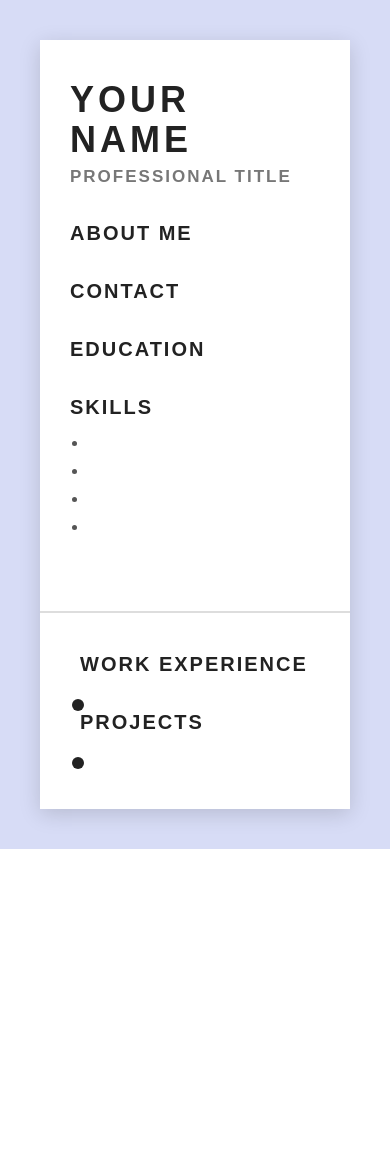
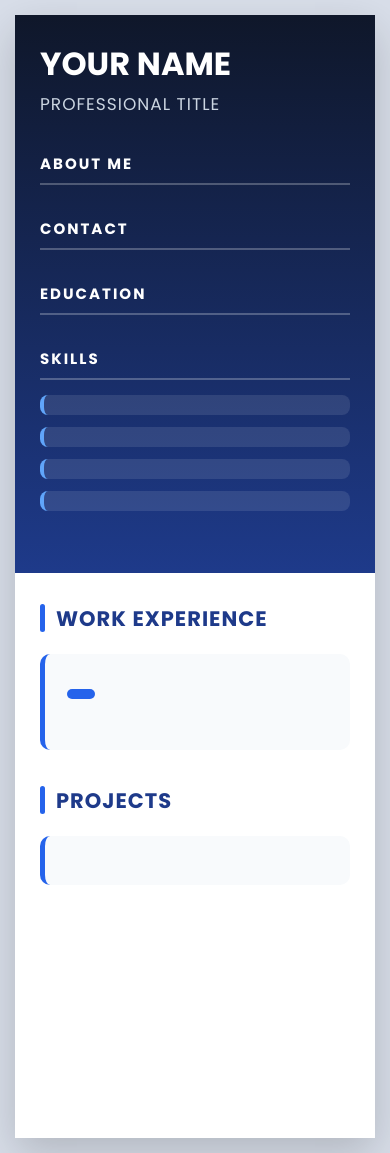
Before and after one commit to sarbajitjana8436-maker/resume_maker, a Django app: template mysite/templates/resume2.html in a window 390 px wide. Before the commit the page ends 849 px from the top, so only its background shows below. Run offline with Django 5.2, Linux system fonts and the light colour scheme; the template is opened without the code that fills it, so the values that code supplies are empty.

Commit message:
I have changed style resume_ 1, 2, 3, 4,

```diff
--- a/mysite/static/css/resume2.css
+++ b/mysite/static/css/resume2.css
@@ -1,168 +1,223 @@
+/* ================= GOOGLE FONT ================= */
+
+@import url('https://fonts.googleapis.com/css2?family=Poppins:wght@300;400;500;600;700&display=swap');
+
+/* ================= RESET ================= */
+
 *{
     margin:0;
     padding:0;
     box-sizing:border-box;
-    font-family:Arial, Helvetica, sans-serif;
+    font-family:'Poppins',sans-serif;
 }
 
+/* ================= BODY ================= */
+
 body{
-    background: #D7DCF6;
-    display:flex;
-    justify-content:center;
+    background:#d8dee9;
     padding:40px;
 }
 
+/* ================= RESUME (A4) ================= */
+
 .resume{
-    width:900px;
-    background:#fff;
-    display:grid;
-    grid-template-columns:35% 65%;
-    box-shadow:0 5px 20px rgba(0,0,0,.15);
+    width:210mm;
+    min-height:297mm;
+    margin:auto;
+    display:flex;
+    background:#ffffff;
+    overflow:hidden;
+    box-shadow:0 15px 40px rgba(0,0,0,.18);
 }
 
-/* Left */
+/* ================= LEFT SIDEBAR ================= */
 
 .left{
+    width:34%;
+    background:linear-gradient(180deg,#0f172a,#1e3a8a);
+    color:#ffffff;
     padding:40px 30px;
 }
 
 .left h1{
-    font-size:48px;
-    letter-spacing:4px;
-    color:#222;
-    text-transform:uppercase;
-    line-height:1.1;
+    font-size:32px;
+    line-height:1.2;
     margin-bottom:8px;
+    font-weight:700;
 }
 
-.left h3{
-    color:#777;
+.left > h3{
     font-size:17px;
-    letter-spacing:2px;
+    font-weight:400;
+    color:#cbd5e1;
     margin-bottom:35px;
-    text-transform:uppercase;
+    letter-spacing:1px;
 }
 
-.section{
+.left .section{
+    margin-bottom:32px;
+}
+
+.left .section h2{
+    font-size:15px;
+    text-transform:uppercase;
+    letter-spacing:2px;
+    margin-bottom:15px;
+    padding-bottom:8px;
+    border-bottom:2px solid rgba(255,255,255,.25);
+}
+
+.left .section p,
+.left .section span{
+    color:#dbeafe;
+    font-size:14px;
+    line-height:1.8;
+}
+
+.left h4{
+    font-size:16px;
+    margin-bottom:5px;
+}
+
+.left ul{
+    list-style:none;
+}
+
+.left li{
+    background:rgba(255,255,255,.10);
+    border-left:4px solid #60a5fa;
+    margin-bottom:12px;
+    padding:10px 15px;
+    border-radius:8px;
+    transition:.3s;
+}
+
+.left li:hover{
+    background:rgba(255,255,255,.18);
+    transform:translateX(5px);
+}
+
+/* ================= RIGHT SIDE ================= */
+
+.right{
+    width:66%;
+    padding:40px;
+    background:#ffffff;
+}
+
+.right .section{
     margin-bottom:35px;
 }
 
-.section h2{
-    font-size:20px;
-    color:#222;
-    letter-spacing:2px;
-    margin-bottom:15px;
+.right .section h2{
+    color:#1e3a8a;
+    font-size:21px;
     text-transform:uppercase;
+    letter-spacing:1px;
+    margin-bottom:20px;
+    padding-left:16px;
+    position:relative;
 }
 
-.section p{
-    color:#666;
-    font-size:14px;
-    line-height:1.8;
-    margin-bottom:8px;
-}
-
-.section h4{
-    font-size:17px;
-    color:#333;
-    margin-bottom:5px;
-}
-
-.section span{
-    color:#888;
-    font-size:14px;
-}
-
-.left ul{
-    padding-left:18px;
-}
-
-.left li{
-    margin-bottom:10px;
-    color:#555;
-}
-
-/* Right */
-
-.right{
-    border-left:2px solid #cfcfcf;
-    padding:40px;
+.right .section h2::before{
+    content:"";
+    position:absolute;
+    left:0;
+    top:1px;
+    width:5px;
+    height:28px;
+    border-radius:20px;
+    background:#2563eb;
 }
 
 .box{
-    position:relative;
-    padding-left:30px;
-    margin-bottom:35px;
+    background:#f8fafc;
+    border-left:5px solid #2563eb;
+    padding:22px;
+    border-radius:10px;
+    margin-bottom:20px;
+    transition:.3s;
 }
 
-.box::before{
-    content:"";
-    width:12px;
-    height:12px;
-    border-radius:50%;
-    background:#222;
-    position:absolute;
-    left:-8px;
-    top:8px;
-}
-
-.box::after{
-    content:"";
-    position:absolute;
-    left:-3px;
-    top:20px;
-    width:2px;
-    height:100%;
-    background:#bbb;
-}
-
-.box:last-child::after{
-    display:none;
+.box:hover{
+    transform:translateY(-4px);
+    box-shadow:0 8px 20px rgba(0,0,0,.10);
 }
 
 .box h3{
-    font-size:24px;
-    color:#222;
+    font-size:22px;
+    color:#111827;
     margin-bottom:5px;
 }
 
 .box span{
-    display:block;
-    color:#777;
-    margin-bottom:8px;
+    display:inline-block;
+    background:#2563eb;
+    color:#fff;
+    padding:5px 14px;
+    border-radius:20px;
+    font-size:13px;
+    margin:8px 0 12px;
 }
 
 .box h4{
-    color:#444;
+    color:#2563eb;
+    font-size:17px;
     margin-bottom:10px;
-    font-size:17px;
 }
 
 .box p{
-    color:#666;
+    color:#555;
     line-height:1.8;
-    font-size:14px;
+    font-size:15px;
 }
 
-/* Responsive */
+/* ================= PRINT ================= */
 
-@media(max-width:768px){
+@page{
+    size:A4 portrait;
+    margin:0;
+}
+
+@media print{
+
+    body{
+        background:#fff;
+        padding:0;
+        margin:0;
+    }
 
     .resume{
-        grid-template-columns:1fr;
+        width:210mm;
+        min-height:297mm;
+        margin:0;
+        box-shadow:none;
+    }
+}
+
+/* ================= MOBILE ================= */
+
+@media(max-width:900px){
+
+    body{
+        padding:15px;
+    }
+
+    .resume{
+        width:100%;
+        flex-direction:column;
+    }
+
+    .left,
+    .right{
+        width:100%;
+    }
+
+    .left{
+        padding:30px 25px;
     }
 
     .right{
-        border-left:none;
-        border-top:2px solid #ddd;
+        padding:30px 25px;
     }
-
-    .left h1{
-        font-size:36px;
-    }
-
-    .box{
-        padding-left:20px;
-    }
-
 }
--- a/mysite/templates/resume4.html
+++ b/mysite/templates/resume4.html
@@ -30,7 +30,7 @@
 
         <h2>PROFESSIONAL SUMMARY</h2>
 
-        <p>{{ summary }}</p>
+        <p>{{ professional_summary }}</p>
 
     </div>
 
```
Also changed, not shown: mysite/static/css/resume1.css (+107 -58 lines), mysite/static/css/resume3.css (+57 -18 lines), mysite/static/css/resume4.css (+109 -44 lines).
